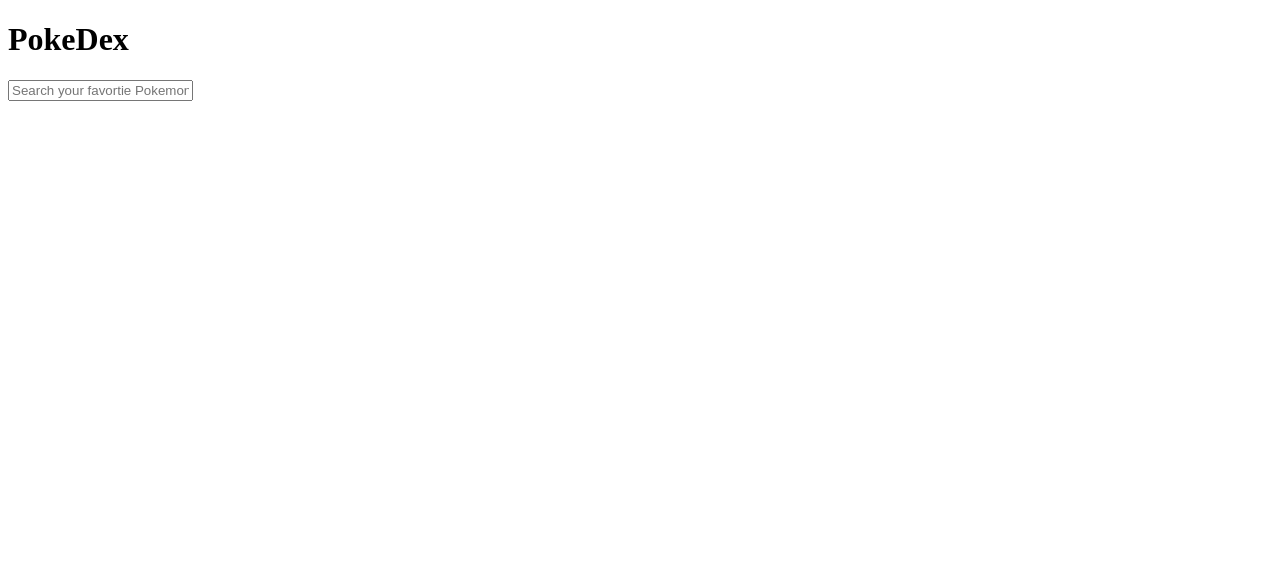
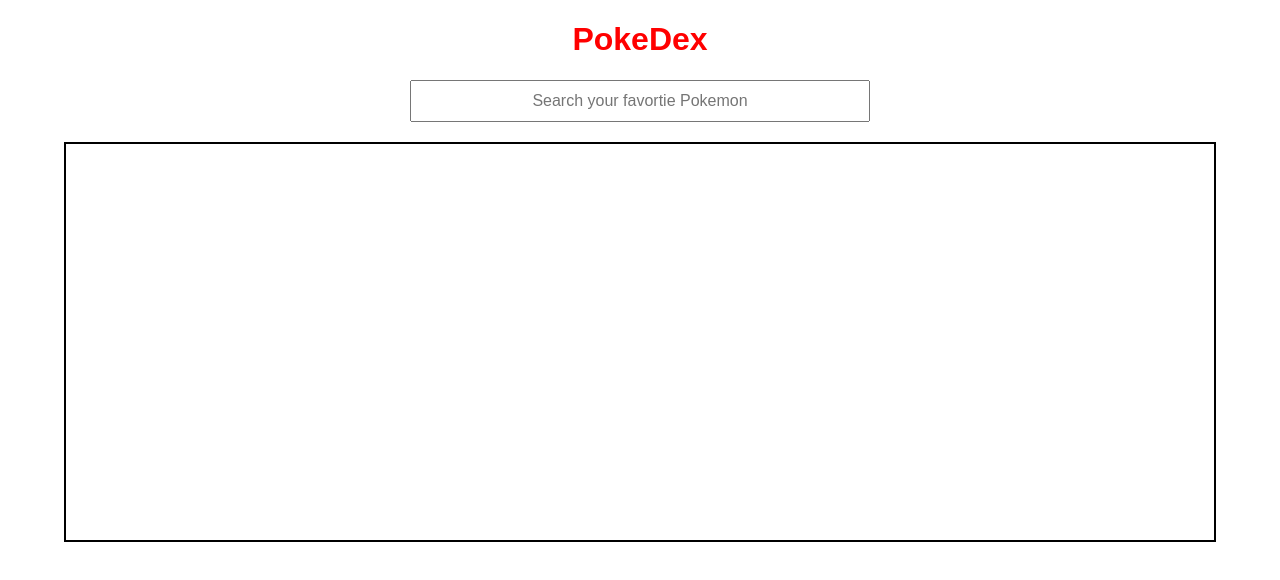
Before and after one commit to simpliweb/UglyPokemon, a plain HTML site: page index.html in a window 1280 px wide. Drawn offline with Linux system fonts and the light colour scheme; a web font is replaced by a local one.

Commit message:
Added basic styles, created .vscode folder (#3)
Woohoo styles/scss done!

```diff
--- a/index.html
+++ b/index.html
@@ -6,17 +6,23 @@
     <meta name="viewport" content="width=device-width, initial-scale=1.0">
     <title>Ugly Pokemon!</title>
     <script defer src="./script.js"></script>
-    <link rel="stylesheet" href="./style.css">
+    <link rel="stylesheet" href="./styles/styles.css">
+    <link href="http://fonts.cdnfonts.com/css/pokemon-solid" rel="stylesheet">
 </head>
 <body>
+    <div class="wrapper">
         <h1>PokeDex</h1>
         <!-- some guidance for user to navigate through the app -->
+        <div class="searchBar">
             <input type="text" placeholder="Search your favortie Pokemon">
+        </div>
         <!-- css to style the input box  -->
+
         <div class="contentContainer">
             <h2></h2>
             <div class="imageContainer"></div>
             <!-- button as Stretch goal for random ugly pokemon -->
         </div>
+    </div>
 </body>
 </html>
--- /dev/null
+++ b/styles/sass/partials/_main.scss
@@ -0,0 +1,31 @@
+.wrapper {
+    max-width: 1280px;
+    width: 90%;
+    margin: 0 auto;
+}
+
+body {
+    font-family: 'Pokemon Solid', sans-serif;
+}
+
+h1 {
+    color: red;
+    text-align: center;
+}
+
+.searchBar {
+    display: flex;
+    justify-content: center;
+    margin-bottom: 20px;
+
+    input {
+        width: 40%;
+        padding: 10px 0;
+        text-align: center;
+    }
+}
+
+.contentContainer {
+    border: 2px solid black;
+    height: 50vh;
+}
--- /dev/null
+++ b/styles/sass/styles.scss
@@ -0,0 +1,3 @@
+@import "./partials/setup";
+
+@import "./partials/main";
```
Also changed, not shown: styles/sass/partials/_setup.scss (added, +7 -0 lines), style.css (deleted), styles/styles.css (added). Lines whose indentation alone changed are shown as unchanged.
